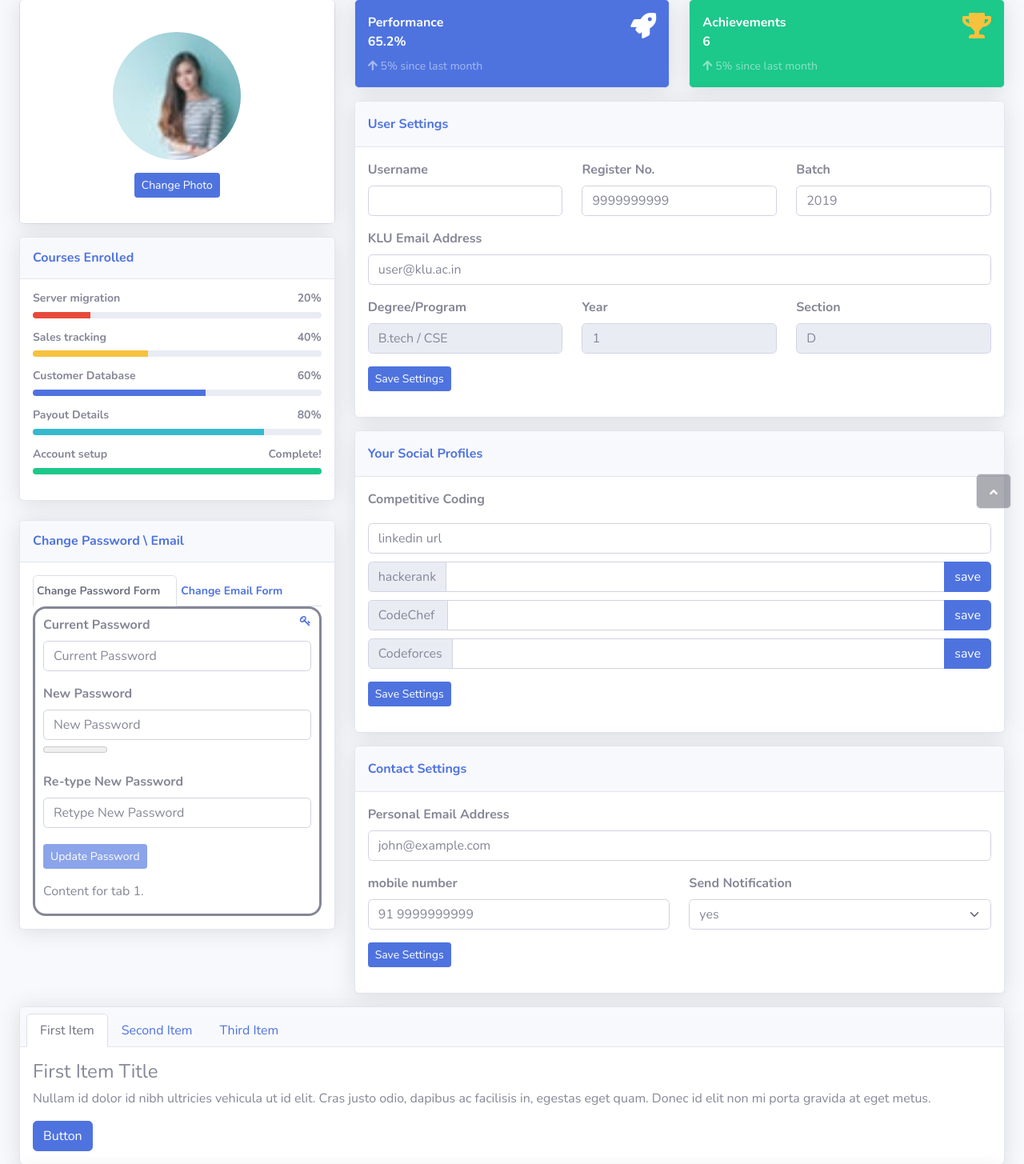
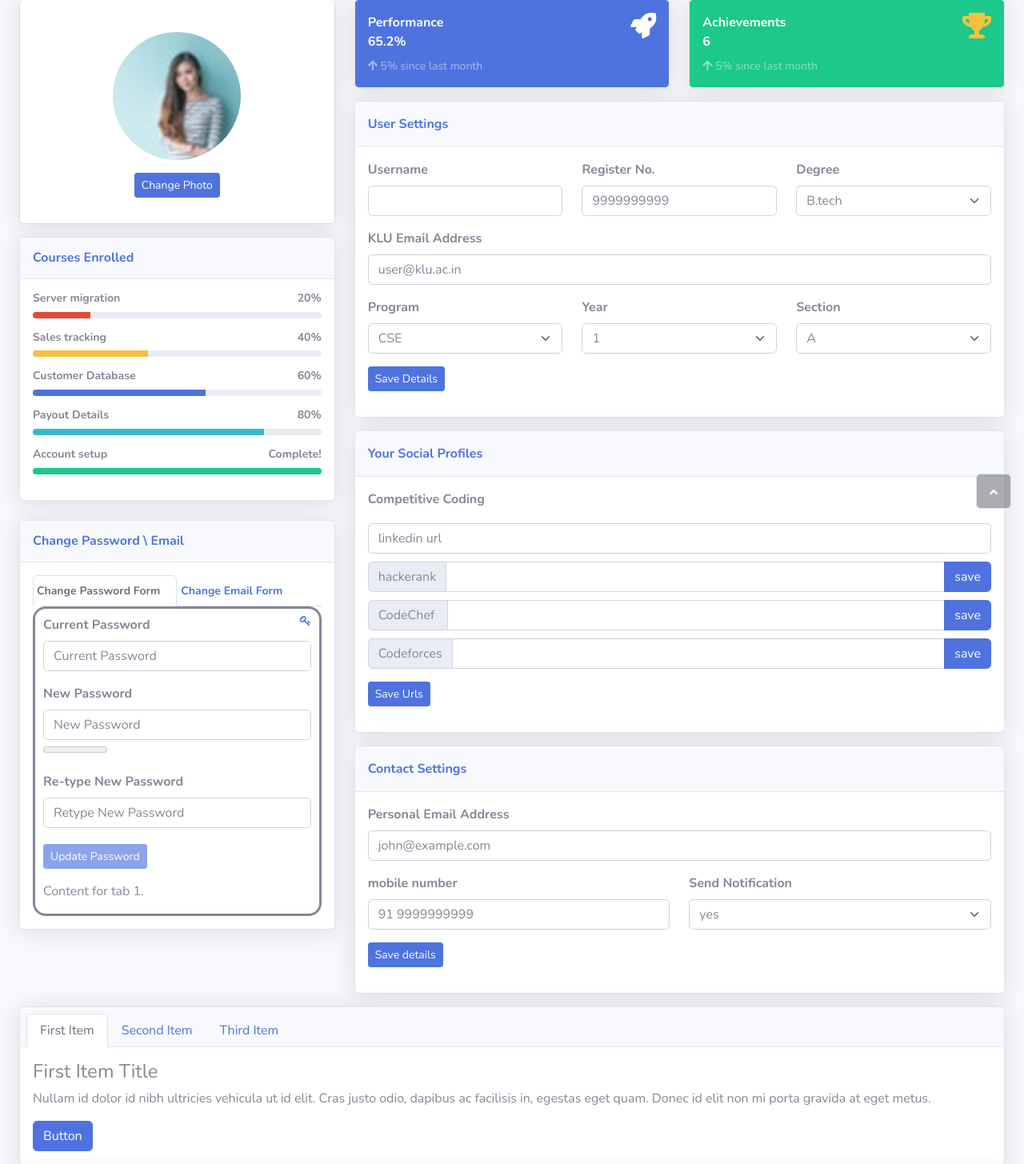
Before and after one commit to Akshith-github/vlab, a Flask app: template app/templates/profile.html in a window 1280 px wide. Shown: the part 148-1603 px from the top of the page at 80% size. Run offline with Flask 2, Linux system fonts and the light colour scheme; the template is opened without the code that fills it: values that come from a table or form of the project are taken from there, others are empty; some libraries are stand-ins or nearby versions.

Commit message:
some scratch level ui changes

```diff
--- a/app/templates/profile.html
+++ b/app/templates/profile.html
@@ -239,7 +239,16 @@
                                                         <div class="mb-3"><label class="form-label" for="RegNo"><strong>Register No.</strong><br></label><input class="form-control" type="numeric" id="RegNo" placeholder="9999999999" name="regNo" value="{{current_user.email.split('@')[0] }}"></div>
                                                     </div>
                                                     <div class="col">
-                                                        <div class="mb-3"><label class="form-label" for="last_name"><strong>Batch</strong><br></label><input class="form-control" type="text" id="last_name" placeholder="2019" name="last_name"></div>
+                                                        <div class="mb-3"><label class="form-label" for="last_name"><strong>Degree</strong><br></label>
+                                                            <!-- <input class="form-control" type="text" id="last_name" placeholder="2019" name="last_name"> -->
+                                                            <select class="form-select" id="DegreeSelecct">
+                                                                <!-- <option selected="">Choose...</option> -->
+                                                                <option value="B.tech" selected>B.tech</option>
+                                                                <option value="B.Arch">B.Arch</option>
+                                                                <option value="others">Other</option>
+                                                                <!-- <option value="4">4</option> -->
+                                                            </select>
+                                                        </div>
                                                     </div>
                                                 </div>
                                                 <div class="row">
@@ -249,16 +258,50 @@
                                                 </div>
                                                 <div class="row">
                                                     <div class="col">
-                                                        <div class="mb-3"><label class="form-label" for="first_name"><strong>Degree/Program</strong><br></label><input class="form-control" type="text" id="first_name-1" placeholder="B.tech / CSE" name="first_name" readonly=""></div>
+                                                        <div class="mb-3"><label class="form-label" for="first_name"><strong>Program</strong><br></label>
+                                                            <!-- <input class="form-control" type="text" id="first_name-1" placeholder="B.tech / CSE" name="first_name" readonly=""> -->
+                                                            <select class="form-select" id="programSelect">
+                                                                <!-- <option selected="">Choose...</option> -->
+                                                                <option value="cse" selected>CSE</option>
+                                                                <option value="ece">ECE</option>
+                                                                <option value="civil">CIVIL</option>
+                                                                <option value="foodtech">FOODTECH</option>
+                                                            </select>
+                                                        </div>
+                                                    </div>
+                                                    <!-- <div class="col">
+                                                        <div class="mb-3"><label class="form-label" for="first_name"><strong>Year</strong><br></label><input class="form-control" type="text" id="first_name" placeholder="1" name="first_name" inputmode="numeric" pattern="[1-6]{1}" readonly=""></div>
+                                                    </div> -->
+                                                    <div class="col">
+                                                        <div class="mb-3">
+                                                            <label class="form-label" for="first_name"><strong>Year</strong><br></label>
+                                                            <select class="form-select" id="inputGroupSelect01">
+                                                                <!-- <option selected="">Choose...</option> -->
+                                                                <option value="1" selected>1</option>
+                                                                <option value="2">2</option>
+                                                                <option value="3">3</option>
+                                                                <option value="4">4</option>
+                                                            </select>
+                                                        </div>
                                                     </div>
                                                     <div class="col">
-                                                        <div class="mb-3"><label class="form-label" for="first_name"><strong>Year</strong><br></label><input class="form-control" type="text" id="first_name" placeholder="1" name="first_name" inputmode="numeric" pattern="[1-6]{1}" readonly=""></div>
-                                                    </div>
-                                                    <div class="col">
-                                                        <div class="mb-3"><label class="form-label" for="first_name"><strong>Section</strong><br></label><input class="form-control" type="text" id="section_input" placeholder="D" name="section_input" readonly=""></div>
+                                                        <div class="mb-3"><label class="form-label" for="first_name"><strong>Section</strong><br></label>
+                                                            <!-- <input class="form-control" type="text" id="section_input" placeholder="D" name="section_input" readonly=""> -->
+                                                            <select class="form-select" id="scetionSelect">
+                                                                <!-- <option selected="">Choose...</option> -->
+                                                                <option value="A" selected>A</option>
+                                                                <option value="B">B</option>
+                                                                <option value="C">C</option>
+                                                                <option value="D">E</option>
+                                                                <option value="D">F</option>
+                                                                <option value="D">G</option>
+                                                                <option value="D">H</option>
+
+                                                            </select>
+                                                        </div>
                                                     </div>
                                                 </div>
-                                                <div class="mb-3"><button class="btn btn-primary btn-sm" type="submit">Save Settings</button></div>
+                                                <div class="mb-3"><button class="btn btn-primary btn-sm" type="submit">Save Details</button></div>
                                             </form>
                                         </div>
                                     </div>
@@ -277,7 +320,7 @@
                                                     <div class="input-group"><span class="input-group-text">CodeChef&nbsp;</span><input class="form-control" type="text"><button class="btn btn-primary" type="button">save<br></button></div>
                                                     <div class="input-group"><span class="input-group-text">Codeforces</span><input class="form-control" type="text"><button class="btn btn-primary" type="button">save<br></button></div>
                                                 </div>
-                                                <div class="mb-3"><button class="btn btn-primary btn-sm" type="submit">Save&nbsp;Settings</button></div>
+                                                <div class="mb-3"><button class="btn btn-primary btn-sm" type="submit">Save&nbsp;Urls</button></div>
                                             </form>
                                         </div>
                                     </div>
@@ -312,7 +355,7 @@
                                                     </div>
                                                 </div>
                                                 <div class="mb-3"><button class="btn btn-primary btn-sm"
-                                                        type="submit">Save&nbsp;Settings</button></div>
+                                                        type="submit">Save&nbsp;details</button></div>
                                             </form>
                                         </div>
                                     </div>
```
